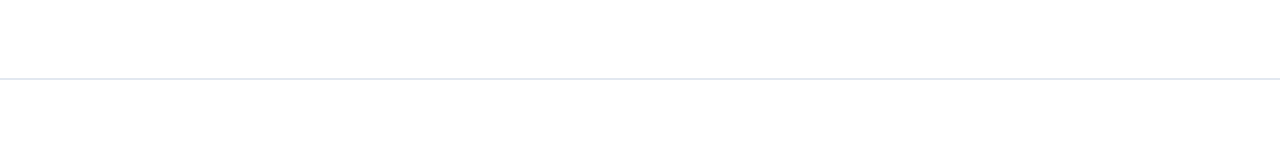
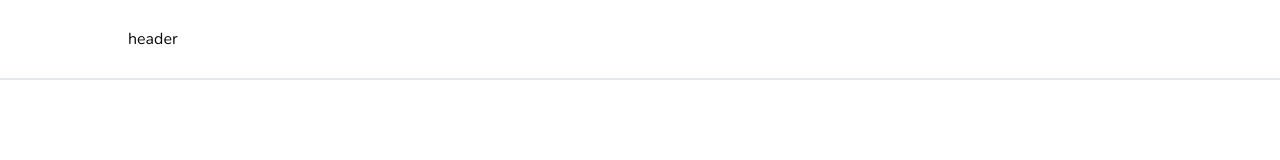
Before and after one commit to vliashenko/LMS-Latter-Alligator, a Next.js app: page / in a window 1280 px wide. Shown: the top 160 px of the page. Built offline with nearby package versions, Linux system fonts and the light colour scheme.

Commit message:
header and footer for marketing page added

```diff
--- a/app/(marketing)/header.tsx
+++ b/app/(marketing)/header.tsx
@@ -2,7 +2,7 @@ export default function Header() {
   return (
     <header className="h-20 w-full border-b-2 border-slate-200 px-4">
       <div className="lg:max-w-screen-lg mx-auto flex items-center justify-between h-full">
-
+        header
       </div>
     </header>
   );
```
